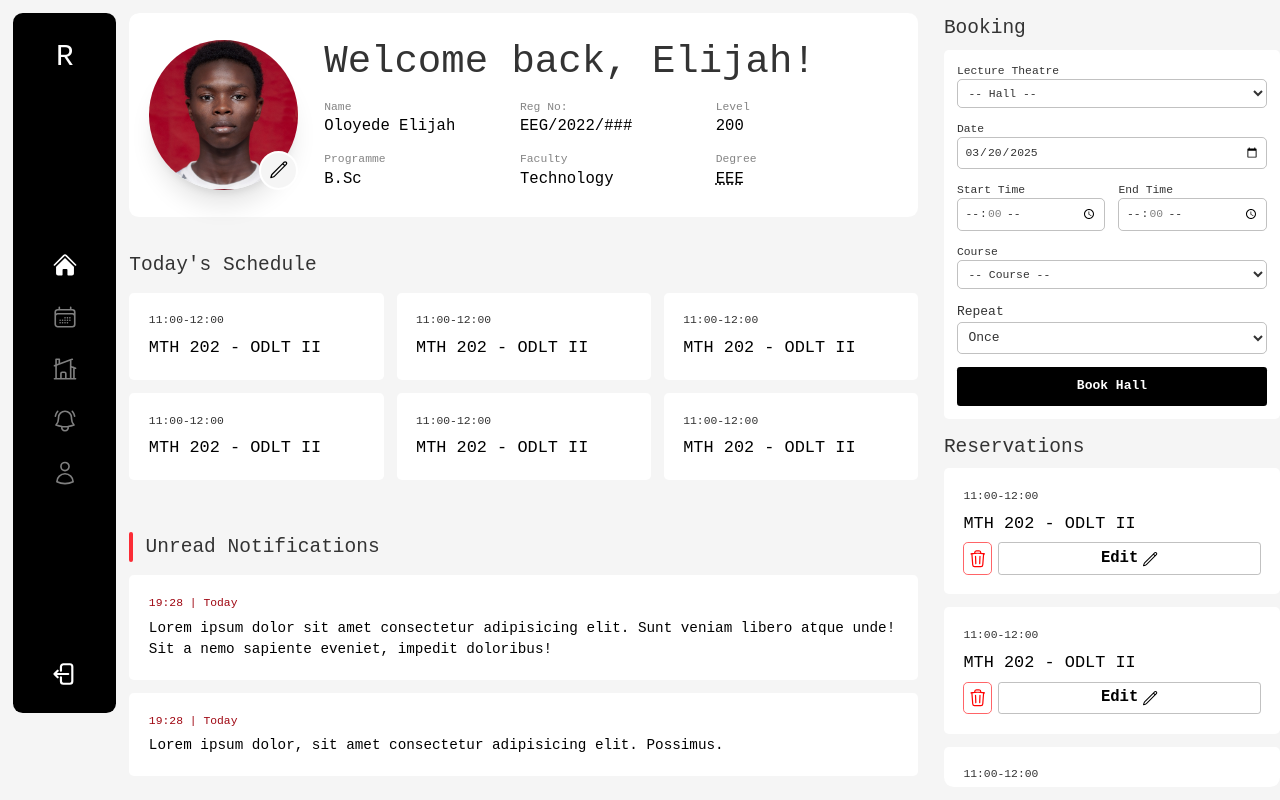
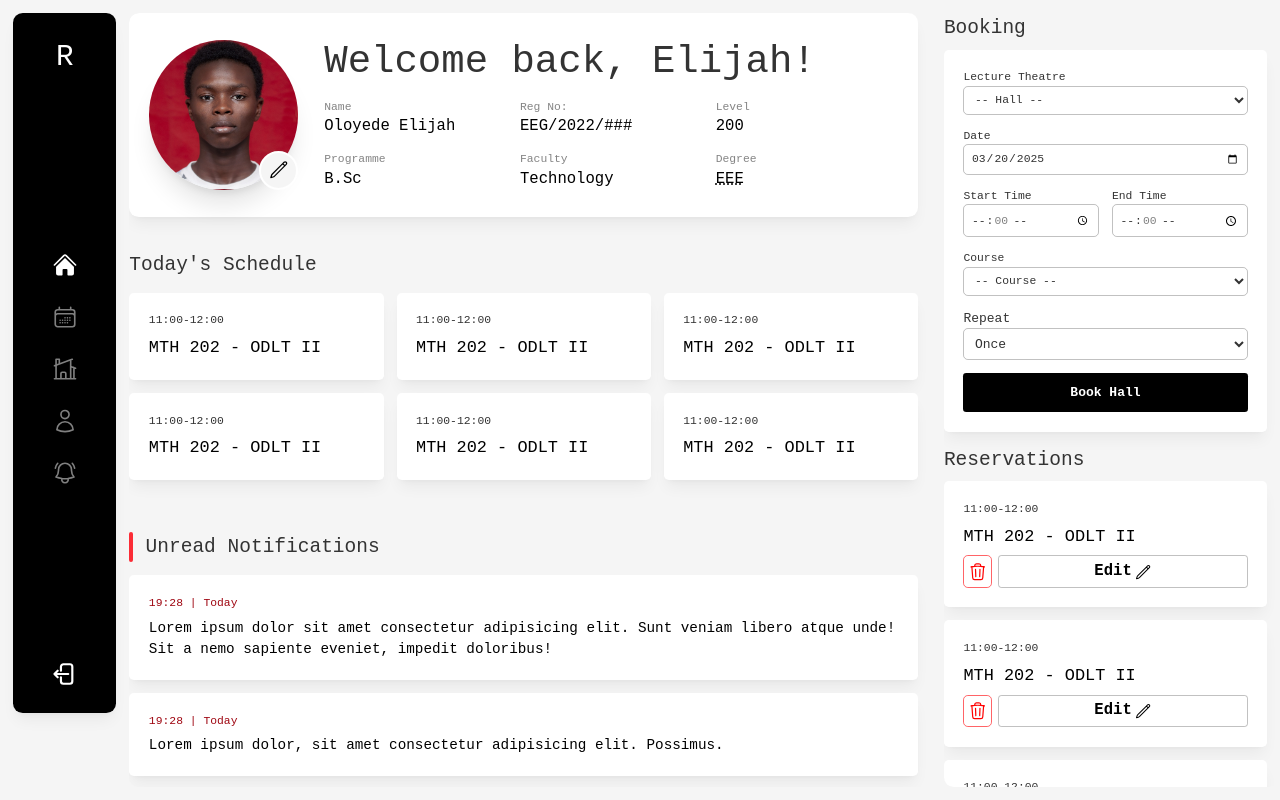
Before and after one commit to Sam-3l/Roomify, a React (Vite) app in the folder Frontend/: page / in a window 1280 px wide. Built offline with nearby package versions, Linux system fonts and the light colour scheme; no server answers.

Commit message:
feat: add custom shadow styling to various components and enhance ClassSummary layout for improved visual consistency

```diff
--- a/Frontend/src/components/Body/HallCard.jsx
+++ b/Frontend/src/components/Body/HallCard.jsx
@@ -3,17 +3,17 @@ export default function HallCard(props) {
 
   if (props.status === "vacant") {
     classname =
-      "p-1 px-4 w-fit font-bold rounded-full capitalize bg-green-100 text-green-950";
+      "p-1 px-4 w-max font-bold rounded-full capitalize bg-green-100 text-green-950";
   } else if (props.status === "pending") {
     classname =
-      "p-1 px-4 w-fit font-bold rounded-full capitalize bg-yellow-100 text-yellow-950";
+      "text-sm p-1 px-4 w-max font-semibold rounded-full capitalize bg-neutral-200 text-neutral-950";
   } else if (props.status === "in use") {
     classname =
-      "p-1 px-4 w-fit font-bold rounded-full capitalize bg-red-100 text-red-950";
+      "p-1 px-4 w-max font-bold rounded-full capitalize bg-red-100 text-red-950";
   }
 
   return (
-    <div className="flex flex-col md:items-center md:grid md:grid-cols-4 p-6 md:py-3 gap-4 bg-white md:justify-between rounded-md">
+    <div className="flex flex-col custom-shadow md:items-center md:grid md:grid-cols-4 p-6 md:py-3 gap-4 bg-white md:justify-between rounded-md">
       <div className="flex justify-between md:justify-normal items-center">
         <p className="text-lg text-secondary"> {props.hall} </p>
         <button className="flex items-center justify-center w-8 h-8 rounded-full cursor-pointer ">
--- a/Frontend/src/components/Body/LectureCard.jsx
+++ b/Frontend/src/components/Body/LectureCard.jsx
@@ -1,6 +1,6 @@
 export default function LectureCard(props) {
   return (
-    <div className="flex flex-col p-6 bg-white gap-2 rounded-md">
+    <div className="flex flex-col p-6 custom-shadow bg-white gap-2 rounded-md">
       <p className="text-sm">{props.session}</p>
       <p className="text-[1.3rem] text-secondary">
         {props.course} - {props.hall}{" "}
--- a/Frontend/src/components/Body/NotificationCard.jsx
+++ b/Frontend/src/components/Body/NotificationCard.jsx
@@ -1,6 +1,6 @@
 export default function NotificationCard(props){
   return (
-    <div className="col-span-1 flex flex-col p-6 bg-white gap-2 rounded-md">
+    <div className="col-span-1 custom-shadow flex flex-col p-6 bg-white gap-2 rounded-md">
       <p className={props.isread ? "text-sm" : "text-red-800 text-sm"}>
         {props.time} | {props.date}{" "}
       </p>
--- a/Frontend/src/components/Body/PseudoHallCard.jsx
+++ b/Frontend/src/components/Body/PseudoHallCard.jsx
@@ -4,18 +4,18 @@ export default function PseudoHallCard(props) {
 
   if (props.status === "vacant") {
     classname =
-      "p-1 px-4 w-fit font-bold rounded-full capitalize bg-green-100 text-green-950";
+      "p-1 px-4 w-max font-semibold rounded-full capitalize bg-green-100 text-green-950";
   } else if (props.status === "pending") {
     classname =
-      "p-1 px-4 w-fit font-bold rounded-full capitalize bg-yellow-100 text-yellow-950";
+      "p-1 px-4 w-max font-semibold rounded-full capitalize bg-neutral-200 text-neutral-950";
   } else if (props.status === "in use") {
     classname =
-      "p-1 px-4 w-fit font-bold rounded-full capitalize bg-red-100 text-red-950";
+      "p-1 px-4 w-max font-semibold rounded-full capitalize bg-red-100 text-red-950";
   }
 
 
   return (
-    <div className="flex flex-col lg:items-center lg:grid lg:grid-cols-4 p-6 lg:py-3 gap-4 bg-white lg:justify-between rounded-md">
+    <div className="flex custom-shadow flex-col lg:items-center lg:grid lg:grid-cols-4 p-6 lg:py-3 gap-4 bg-white lg:justify-between rounded-md">
       <div className="flex justify-between lg:justify-normal items-center">
         <p className="text-lg text-secondary"> {props.hall} </p>
         <button className="flex items-center justify-center w-8 h-8 rounded-full cursor-pointer ">
--- a/Frontend/src/components/Body/ReservationCard.jsx
+++ b/Frontend/src/components/Body/ReservationCard.jsx
@@ -1,6 +1,6 @@
 export default function ReservationCard(props) {
   return (
-    <div className="flex flex-col p-6 bg-white gap-2 rounded-md">
+    <div className="flex flex-col p-6 custom-shadow bg-white gap-2 rounded-md">
       <div className="flex flex-col gap-2">
         <p className="text-sm">{props.session}</p>
         <p className="text-[1.3rem] text-secondary">
--- a/Frontend/src/components/Dashboard/BookingForm.jsx
+++ b/Frontend/src/components/Dashboard/BookingForm.jsx
@@ -1,12 +1,12 @@
 import ReservationCard from "../Body/ReservationCard";
 export default function BookingForm() {
   return (
-    <aside className="col-span-1 md:col-span-4 lg:col-span-3 flex flex-col gap-4 rounded-xl overflow-y-auto">
+    <aside className="col-span-1 md:col-span-4 md:pr-4 lg:col-span-3 flex flex-col gap-4 rounded-xl overflow-y-auto">
       <section className="flex flex-col gap-2">
       <h1 className="text-lg lg:block">Booking</h1>
       <form
         action=""
-        className="bg-white rounded-md p-4 flex flex-col gap-4"
+        className="bg-white custom-shadow rounded-md p-6 flex flex-col gap-4"
       >
         {/* Lecture Theatre */}
         <label htmlFor="lecture_theatre" className="text-sm">
--- a/Frontend/src/components/Dashboard/Profile.jsx
+++ b/Frontend/src/components/Dashboard/Profile.jsx
@@ -1,7 +1,9 @@
+import ClassSummary from "./ClassSummary";
+
 export default function Profile() {
     return(
-        <div className="col-span-7 bg-secondary p-6 rounded-xl">
-            <h1 className="text-white text-3xl">Profile</h1>
-        </div>
+        <aside className="col-span-1 overflow-y-auto pr-4 flex md:col-span-10 py-6 flex-col gap-4 w-full">
+            <ClassSummary/>
+        </aside>
     )
 }
--- a/Frontend/src/components/Dashboard/PseudoProfile.jsx
+++ b/Frontend/src/components/Dashboard/PseudoProfile.jsx
@@ -1,6 +1,6 @@
 export default function PseudoProfile() {
   return (
-    <section className="relative w-full bg-white p-6 py-8 gap-8 rounded-xl flex flex-col lg:flex-row items-center">
+    <section className="relative w-full custom-shadow bg-white p-6 py-8 gap-8 rounded-xl flex flex-col lg:flex-row items-center">
       {/* Profile Pic */}
       <div className="relative w-60 rounded-full aspect-square shadow-xl bg-[url(../src/assets/avatar.png)] bg-contain ">
         {/* Edit Profile */}
--- a/Frontend/src/components/Dashboard/Sidebar.jsx
+++ b/Frontend/src/components/Dashboard/Sidebar.jsx
@@ -1,6 +1,6 @@
 export default function Sidebar({ selected, setSelected }) {
   return (
-    <aside className="col-span-1 bg-secondary py-4 px-8 md:px-4 md:py-8 rounded-xl h-fit w-full md:h-full max-h-[700px] flex flex-row md:flex-col justify-between items-center">
+    <aside className="col-span-1 bg-secondary py-4 px-8 md:px-4 md:py-8 custom-shadow rounded-xl h-fit w-full md:h-full max-h-[700px] flex flex-row md:flex-col justify-between items-center">
       {/* Logo */}
       <div className="">
         <h1 className="text-white text-2xl">R</h1>
@@ -134,6 +134,49 @@ export default function Sidebar({ selected, setSelected }) {
             )}
           </label>
         </li>
+
+        {/* Profile */}
+        <li className="">
+          <label htmlFor="profile" title="Profile" className="cursor-pointer">
+            <input
+              type="radio"
+              name="dashNav"
+              id="profile"
+              onChange={() => setSelected("profile")}
+              className="hidden"
+            />
+            {selected === "profile" ? (
+              <svg
+                xmlns="http://www.w3.org/2000/svg"
+                viewBox="0 0 24 24"
+                fill="white"
+                className="size-6 md:size-8"
+              >
+                <path
+                  fillRule="evenodd"
+                  d="M7.5 6a4.5 4.5 0 1 1 9 0 4.5 4.5 0 0 1-9 0ZM3.751 20.105a8.25 8.25 0 0 1 16.498 0 .75.75 0 0 1-.437.695A18.683 18.683 0 0 1 12 22.5c-2.786 0-5.433-.608-7.812-1.7a.75.75 0 0 1-.437-.695Z"
+                  clipRule="evenodd"
+                />
+              </svg>
+            ) : (
+              <svg
+                xmlns="http://www.w3.org/2000/svg"
+                fill="none"
+                viewBox="0 0 24 24"
+                strokeWidth={1.5}
+                stroke="grey"
+                className="size-6 md:size-8"
+              >
+                <path
+                  strokeLinecap="round"
+                  strokeLinejoin="round"
+                  d="M15.75 6a3.75 3.75 0 1 1-7.5 0 3.75 3.75 0 0 1 7.5 0ZM4.501 20.118a7.5 7.5 0 0 1 14.998 0A17.933 17.933 0 0 1 12 21.75c-2.676 0-5.216-.584-7.499-1.632Z"
+                />
+              </svg>
+            )}
+          </label>
+        </li>
+
         {/* Notifications */}
         <li className="">
           <label
@@ -180,47 +223,6 @@ export default function Sidebar({ selected, setSelected }) {
             )}
           </label>
         </li>
-        {/* Profile */}
-        <li className="">
-          <label htmlFor="profile" title="Profile" className="cursor-pointer">
-            <input
-              type="radio"
-              name="dashNav"
-              id="profile"
-              // onChange={() => setSelected("profile")}
-              className="hidden"
-            />
-            {selected === "profile" ? (
-              <svg
-                xmlns="http://www.w3.org/2000/svg"
-                viewBox="0 0 24 24"
-                fill="white"
-                className="size-6 md:size-8"
-              >
-                <path
-                  fillRule="evenodd"
-                  d="M7.5 6a4.5 4.5 0 1 1 9 0 4.5 4.5 0 0 1-9 0ZM3.751 20.105a8.25 8.25 0 0 1 16.498 0 .75.75 0 0 1-.437.695A18.683 18.683 0 0 1 12 22.5c-2.786 0-5.433-.608-7.812-1.7a.75.75 0 0 1-.437-.695Z"
-                  clipRule="evenodd"
-                />
-              </svg>
-            ) : (
-              <svg
-                xmlns="http://www.w3.org/2000/svg"
-                fill="none"
-                viewBox="0 0 24 24"
-                strokeWidth={1.5}
-                stroke="grey"
-                className="size-6 md:size-8"
-              >
-                <path
-                  strokeLinecap="round"
-                  strokeLinejoin="round"
-                  d="M15.75 6a3.75 3.75 0 1 1-7.5 0 3.75 3.75 0 0 1 7.5 0ZM4.501 20.118a7.5 7.5 0 0 1 14.998 0A17.933 17.933 0 0 1 12 21.75c-2.676 0-5.216-.584-7.499-1.632Z"
-                />
-              </svg>
-            )}
-          </label>
-        </li>
       </ul>
 
       {/* Logout */}
--- a/Frontend/src/index.css
+++ b/Frontend/src/index.css
@@ -34,6 +34,9 @@ body{
 .button3 {
   @apply border cursor-pointer text-center text-white border-white py-2.5 px-6 rounded font-bold transition duration-300;
 }
+.custom-shadow{
+  @apply shadow-lg shadow-secondary/5
+}
 ::-webkit-scrollbar {
   width: 7px;
 }
```
Also changed, not shown: Frontend/src/components/Dashboard/ClassSummary.jsx (+5 -5 lines).
